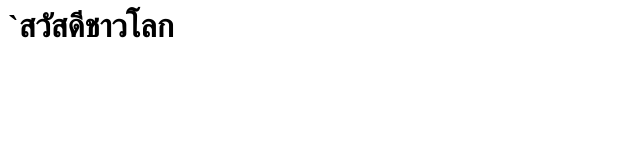
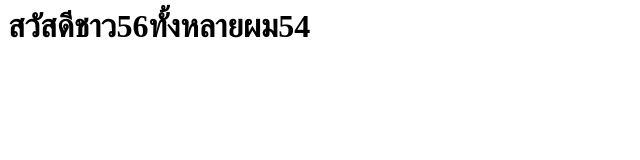
Before and after one commit to 7-panithi-khuechoo/-, a plain HTML site: page index.html in a window 1280 px wide. Shown: the whole page, without its empty margins (0-640 px from the left). Drawn offline with Linux system fonts and the light colour scheme.

Commit message:
Update index.html

```diff
--- a/index.html
+++ b/index.html
@@ -1 +1 @@
-<h1>`สวัสดีชาวโลก</h1>
+<h1>สวัสดีชาว56ทั้งหลายผม54</h1>
```
